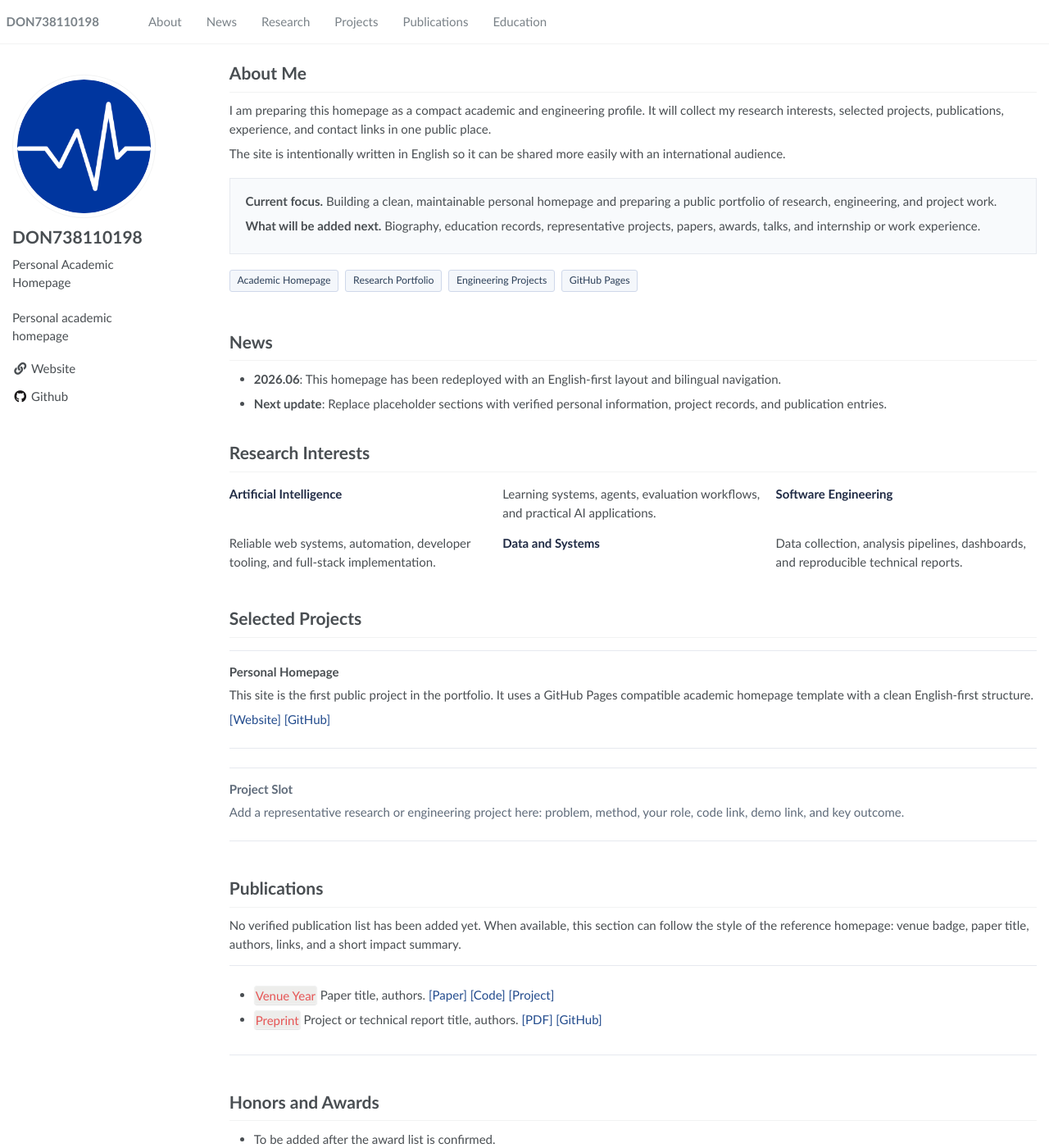
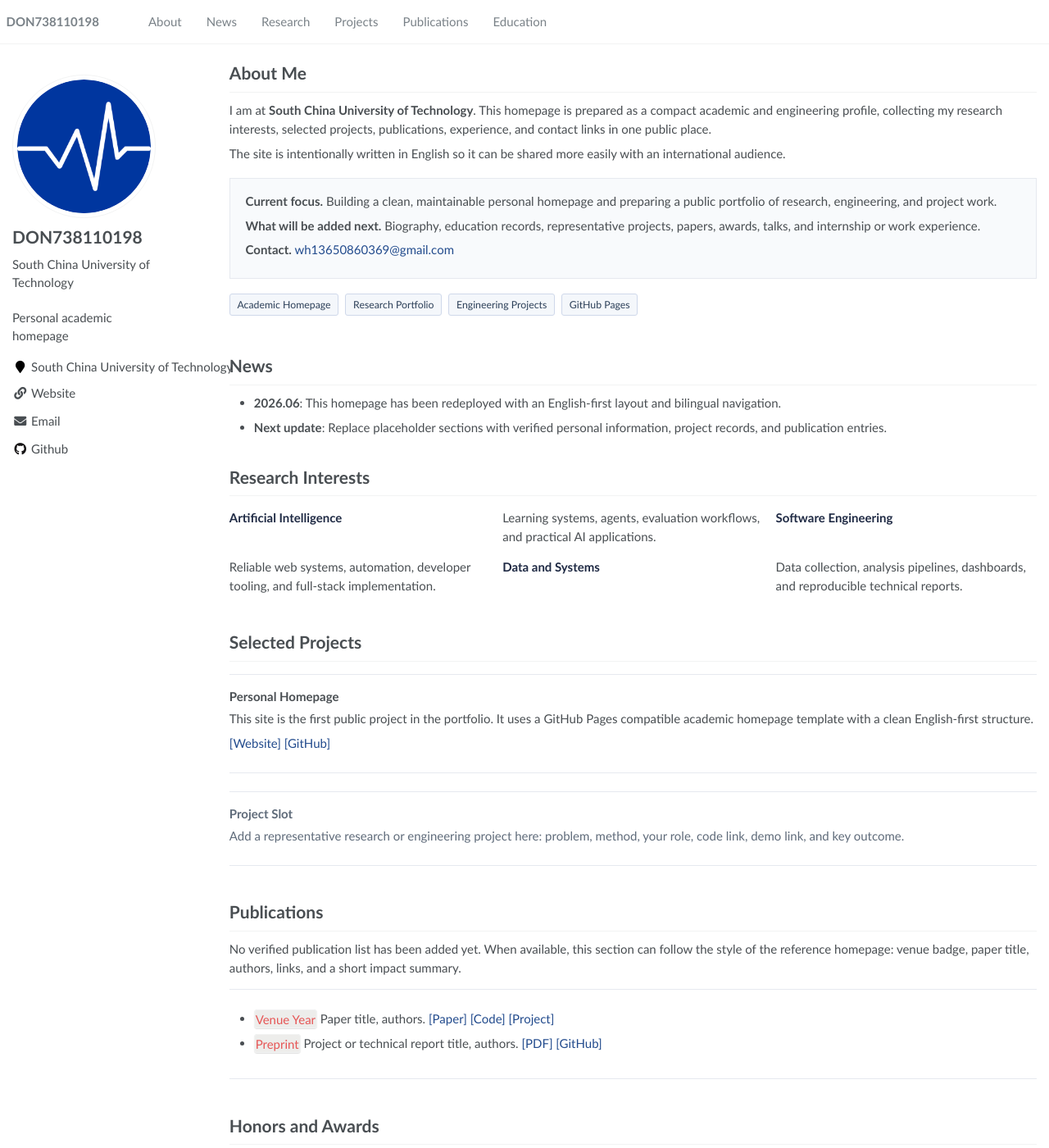
Before and after one commit to DON738110198/DON738110198.github.io, a Jekyll site: the page built from index.md, in a window 1280 px wide and 1400 px high. Shown: the whole window at 82% size. Built offline with Jekyll 4.4.1, drawn with Linux system fonts in a browser that asks for light colours; some of the changed text lies outside the part shown.

Commit message:
Add school and contact info

```diff
--- a/_config.yml
+++ b/_config.yml
@@ -23,12 +23,12 @@ baidu_site_verification  :  # get baidu_site_verification from https://ziyuan.ba
 author:
   name             : "DON738110198"
   avatar           : "/images/android-chrome-512x512.png"
-  bio              : "Personal Academic Homepage"
+  bio              : "South China University of Technology"
   location         :
-  employer         : #"Hefei General Machinery Research Institute"
+  employer         : "South China University of Technology"
   pubmed           :
   googlescholar    :
-  email            :
+  email            : "wh13650860369@gmail.com"
   researchgate     :
   uri              : "https://don738110198.github.io"
   bitbucket        :
--- a/index.md
+++ b/index.md
@@ -22,7 +22,7 @@ redirect_from:
 
 # About Me
 
-I am preparing this homepage as a compact academic and engineering profile. It will collect my research interests, selected projects, publications, experience, and contact links in one public place.
+I am at **South China University of Technology**. This homepage is prepared as a compact academic and engineering profile, collecting my research interests, selected projects, publications, experience, and contact links in one public place.
 
 The site is intentionally written in English so it can be shared more easily with an international audience.
 
@@ -31,6 +31,8 @@ The site is intentionally written in English so it can be shared more easily wit
 **Current focus.** Building a clean, maintainable personal homepage and preparing a public portfolio of research, engineering, and project work.
 
 **What will be added next.** Biography, education records, representative projects, papers, awards, talks, and internship or work experience.
+
+**Contact.** [wh13650860369@gmail.com](mailto:wh13650860369@gmail.com)
 
 </div>
 
@@ -113,7 +115,9 @@ No verified publication list has been added yet. When available, this section ca
 
 # Education
 
-- To be added after school, degree, department, and date information are confirmed.
+- **South China University of Technology**.
+
+  Degree, department, and dates to be added after confirmation.
 
 <span class='anchor' id='talks'></span>
 
```
